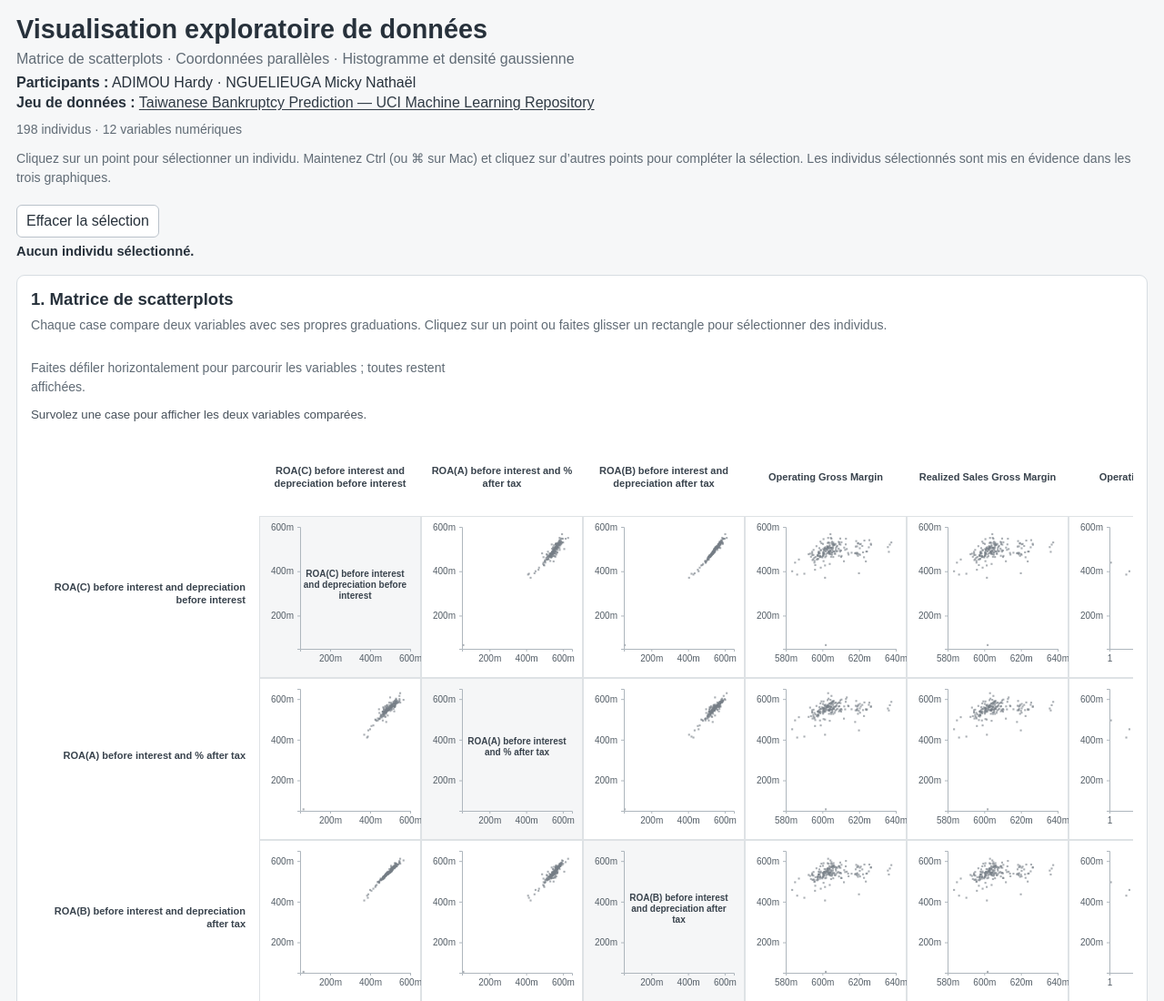
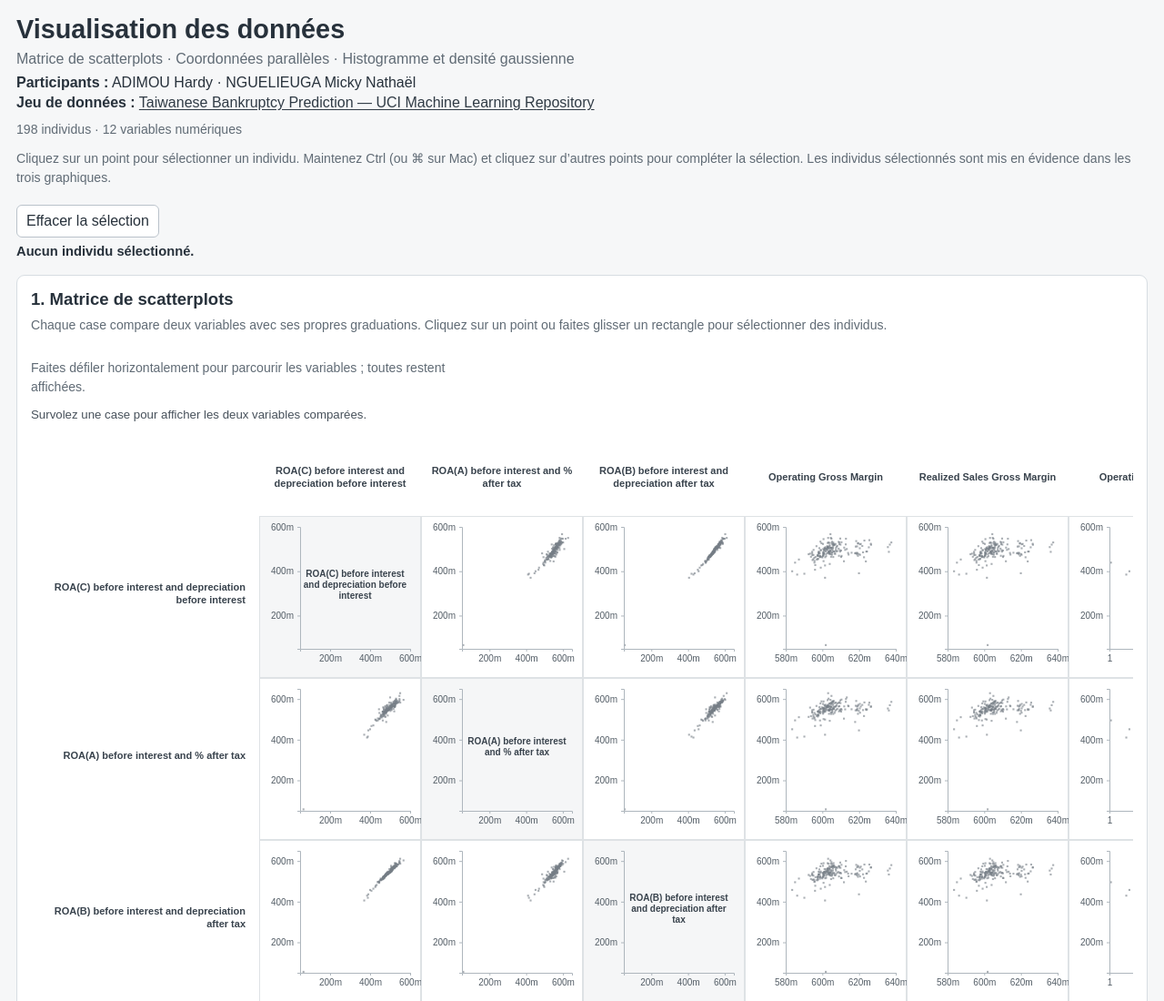
Before and after one commit to Hardy970/TP2, a plain HTML site: page index.html in a window 1280 px wide. Shown: the top 1100 px of the page at 91% size. Drawn offline with Linux system fonts and the light colour scheme.

Commit message:
version finale 2

```diff
--- a/index.html
+++ b/index.html
@@ -3,7 +3,7 @@
 <head>
   <meta charset="UTF-8">
   <meta name="viewport" content="width=device-width, initial-scale=1">
-  <title>TP D3.js — Visualisation exploratoire</title>
+  <title> Visualisation des données</title>
   <!-- Conserver ces deux fichiers dans le même dossier que ce HTML. -->
   <script src="data.js"></script>
   <script src="d3.v7.min.js"></script>
@@ -12,7 +12,7 @@
 <body>
 <main>
   <header>
-    <h1>Visualisation exploratoire de données</h1>
+    <h1>Visualisation des données</h1>
     <p class="muted">Matrice de scatterplots · Coordonnées parallèles · Histogramme et densité gaussienne</p>
     <div class="header-meta">
       <p><strong>Participants :</strong> ADIMOU Hardy · NGUELIEUGA Micky Nathaël</p>
```
